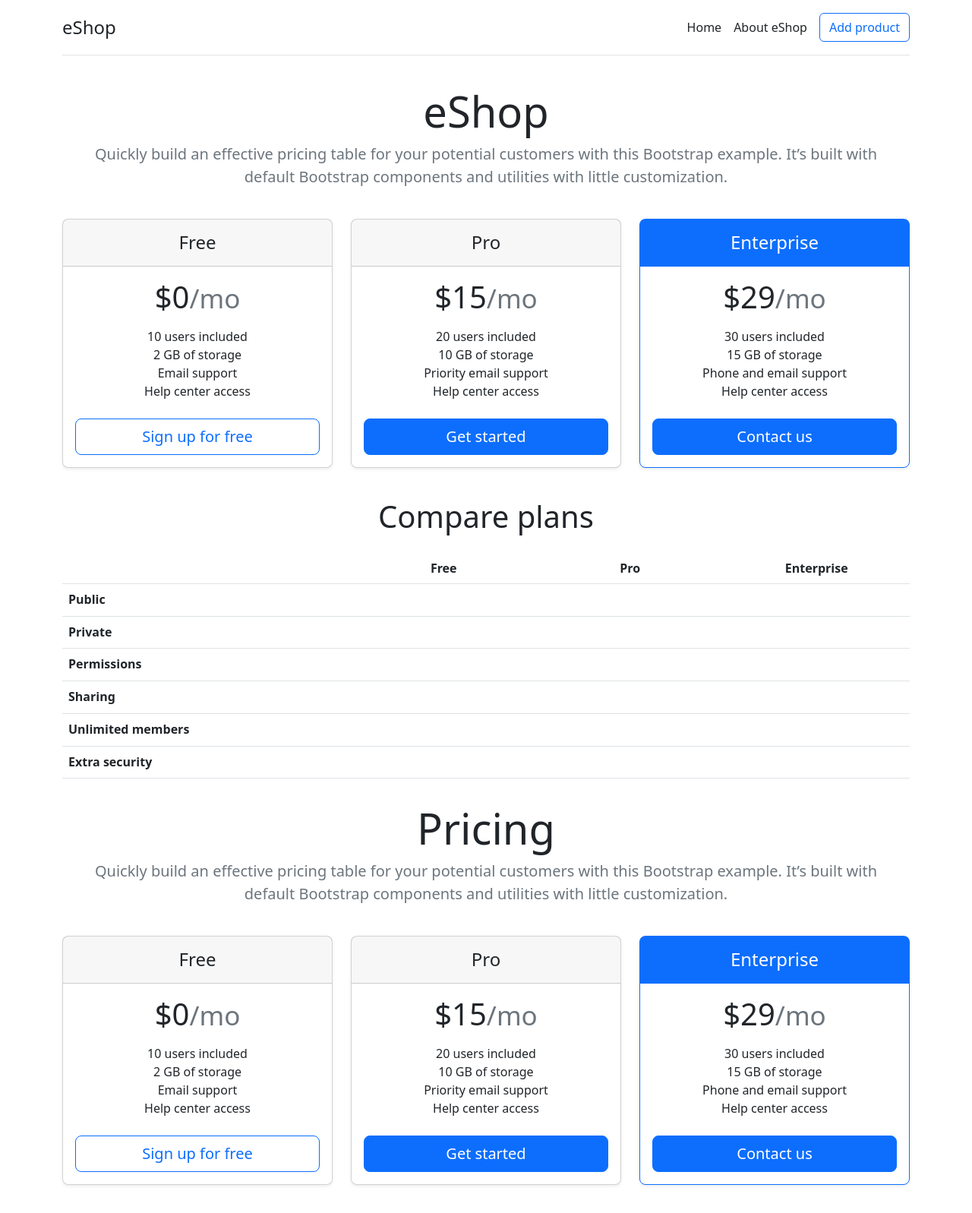
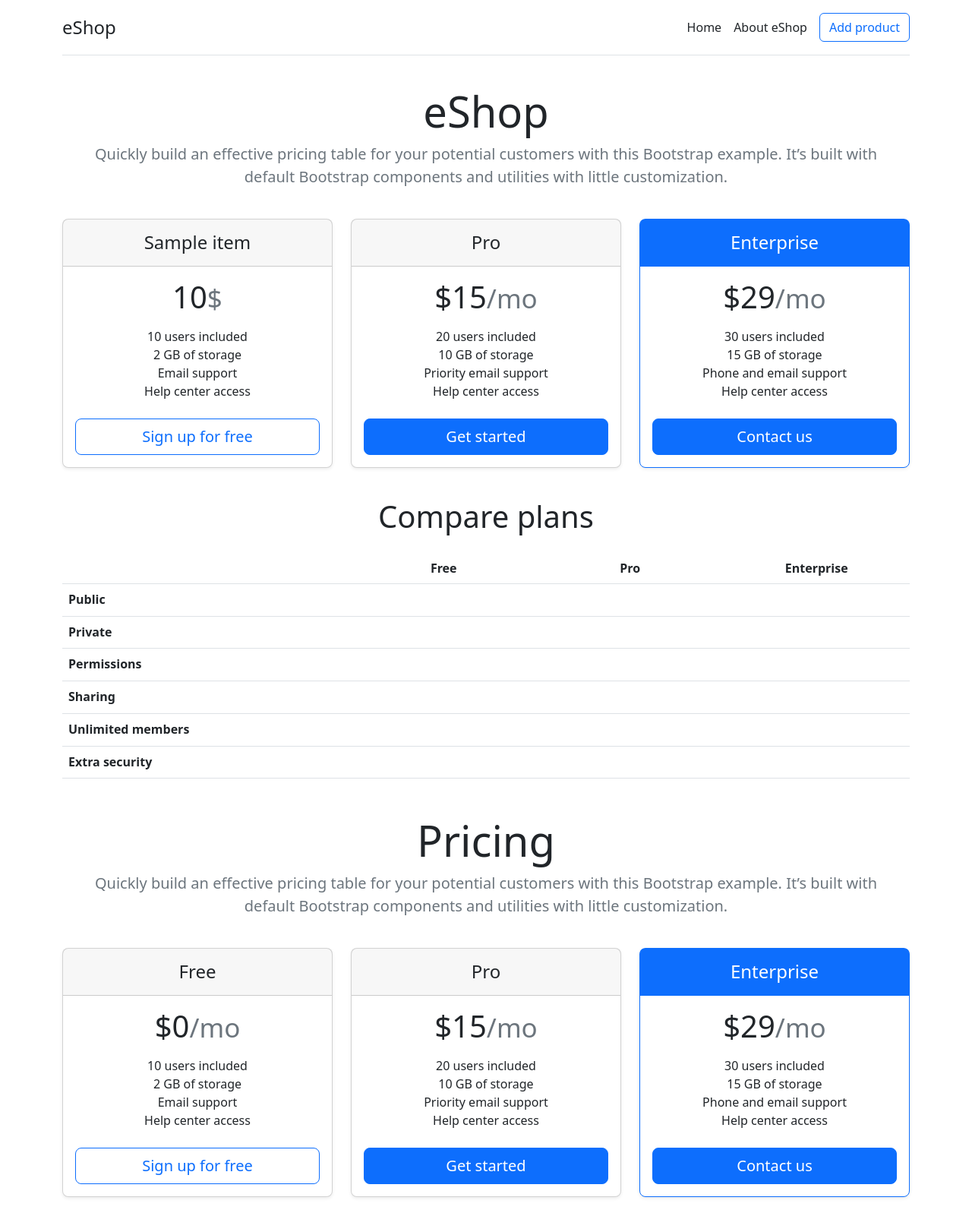
Before and after one commit to RdBear324/eShop, a Flask app: page / in a window 1280 px wide. Shown: the top 1597 px of the page at 76% size. Run offline with Flask 2, Linux system fonts and the light colour scheme; tables that the repository leaves empty hold one stand-in row (values such as "Sample post"); lists and menus that the app fills with data are empty.

Commit message:
index.html optimization, app.py index() changed

```diff
--- a/app.py
+++ b/app.py
@@ -18,7 +18,8 @@ class Item(db.Model):
 
 @app.route('/')
 def index():
-    return render_template('index.html')
+    items = Item.query.order_by(Item.price).all()
+    return render_template('index.html', data=items)
 
 
 @app.route('/about')
--- a/templates/index.html
+++ b/templates/index.html
@@ -5,6 +5,7 @@
 {% endblock %}
 
 {% block body %}
+<header>
 <div class="pricing-header p-3 pb-md-4 mx-auto text-center">
     <h1 class="display-4 fw-normal">eShop</h1>
     <p class="fs-5 text-muted">Quickly build an effective pricing table for your potential customers with this
@@ -12,15 +13,17 @@
         customization.</p>
 </div>
 </header>
+<div class="card-deck mb-3 text-center">
+    {% for el in data %}
     <main>
         <div class="row row-cols-1 row-cols-md-3 mb-3 text-center">
             <div class="col">
                 <div class="card mb-4 rounded-3 shadow-sm">
                     <div class="card-header py-3">
-                    <h4 class="my-0 fw-normal">Free</h4>
+                        <h4 class="my-0 fw-normal">{{ el.title }}</h4>
                     </div>
                     <div class="card-body">
-                    <h1 class="card-title pricing-card-title">$0<small class="text-muted fw-light">/mo</small></h1>
+                        <h1 class="card-title pricing-card-title">{{ el.price }}<small class="text-muted fw-light">$</small></h1>
                         <ul class="list-unstyled mt-3 mb-4">
                             <li>10 users included</li>
                             <li>2 GB of storage</li>
@@ -175,4 +178,8 @@
             </table>
         </div>
     </main>
+    {% endfor %}
+</div>
+
+
 {% endblock %}
```
Lines whose indentation alone changed are shown as unchanged.
